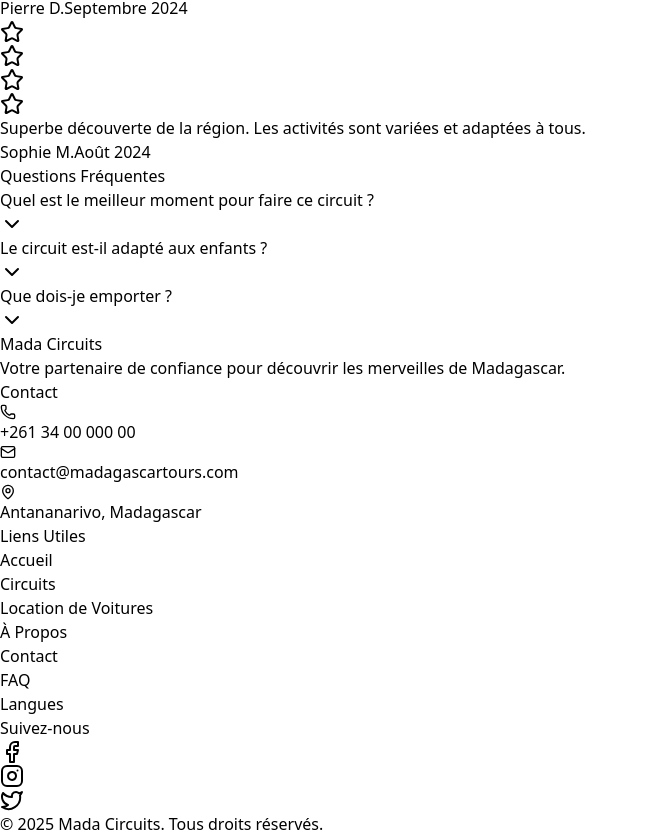
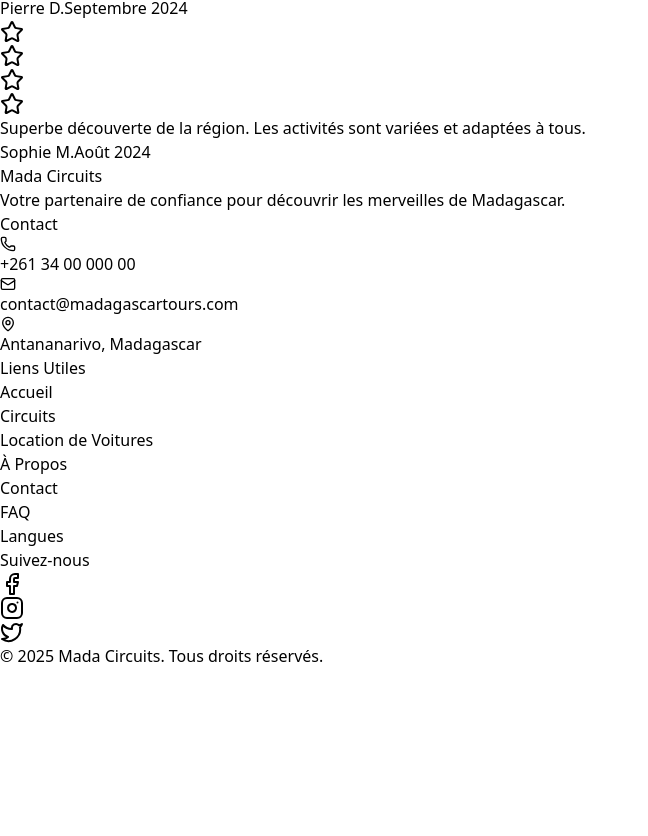
Before and after one commit to Heritiana5860/madagascar-circuits-frontend, a React (Vite) app: page /tours in a window 1280 px wide. Shown: the part 5384-6220 px from the top of the page, without its empty margins (0-648 px from the left). After the commit the page ends 6052 px from the top, so only its background shows below. Built offline with nearby package versions, Linux system fonts and the light colour scheme.

Commit message:
update circuits

```diff
--- a/src/components/circuitsSection/FAQSection.jsx
+++ /dev/null
@@ -1,62 +0,0 @@
-import { useState } from 'react';
-import { motion } from 'framer-motion';
-import { ChevronDown } from 'lucide-react';
-
-const FAQSection = () => {
-  const [activeSection, setActiveSection] = useState('');
-
-  const faqs = [
-    {
-      question: "Quel est le meilleur moment pour faire ce circuit ?",
-      answer: "La meilleure période est d'avril à novembre, pendant la saison sèche. Le climat est plus agréable et les activités sont plus facilement praticables."
-    },
-    {
-      question: "Le circuit est-il adapté aux enfants ?",
-      answer: "Oui, le circuit est accessible aux familles avec enfants à partir de 6 ans. Les activités sont adaptables selon l'âge des participants."
-    },
-    {
-      question: "Que dois-je emporter ?",
-      answer: "Nous recommandons d'apporter des vêtements légers, un maillot de bain, de la crème solaire, un chapeau, des chaussures confortables et un anti-moustique."
-    }
-  ];
-
-  return (
-    <section className="py-16">
-      <div className="container mx-auto px-4">
-        <h2 className="text-4xl font-bold mb-12 text-center">Questions Fréquentes</h2>
-        <div className="max-w-3xl mx-auto space-y-6">
-          {faqs.map((faq, index) => (
-            <motion.div
-              key={index}
-              initial={{ opacity: 0, y: 20 }}
-              whileInView={{ opacity: 1, y: 0 }}
-              viewport={{ once: true }}
-              className="bg-white rounded-xl shadow-lg overflow-hidden"
-            >
-              <button
-                className="w-full text-left p-6 focus:outline-none"
-                onClick={() => setActiveSection(activeSection === `faq-${index}` ? '' : `faq-${index}`)}
-              >
-                <div className="flex justify-between items-center">
-                  <h3 className="text-lg font-semibold">{faq.question}</h3>
-                  <ChevronDown
-                    className={`w-5 h-5 transition-transform ${
-                      activeSection === `faq-${index}` ? 'rotate-180' : ''
-                    }`}
-                  />
-                </div>
-              </button>
-              {activeSection === `faq-${index}` && (
-                <div className="px-6 pb-6">
-                  <p className="text-gray-600">{faq.answer}</p>
-                </div>
-              )}
-            </motion.div>
-          ))}
-        </div>
-      </div>
-    </section>
-  );
-};
-
-export default FAQSection;
--- a/src/pages/Tours/CircuitPangalanes.jsx
+++ b/src/pages/Tours/CircuitPangalanes.jsx
@@ -2,7 +2,6 @@ import 'leaflet/dist/leaflet.css';
 import HeroSection from '../../components/circuitsSection/HeroSection';
 import OverviewSection from '../../components/circuitsSection/OverviewSection';
 import ProgrammeSection from '../../components/circuitsSection/ProgrammeSection';
-import FAQSection from '../../components/circuitsSection/FAQSection';
 import CTASection from '../../components/circuitsSection/CTA';
 import GallerySection from '../../components/circuitsSection/GallerySection';
 import ReviewsSection from '../../components/circuitsSection/ReviewsSection';
@@ -36,9 +35,6 @@ const CircuitPangalanes = () => {
 
       {/* Reviews Section */}
       <ReviewsSection />
-
-      {/* FAQ Section */}
-      <FAQSection />
     </div>
   );
 };
```
